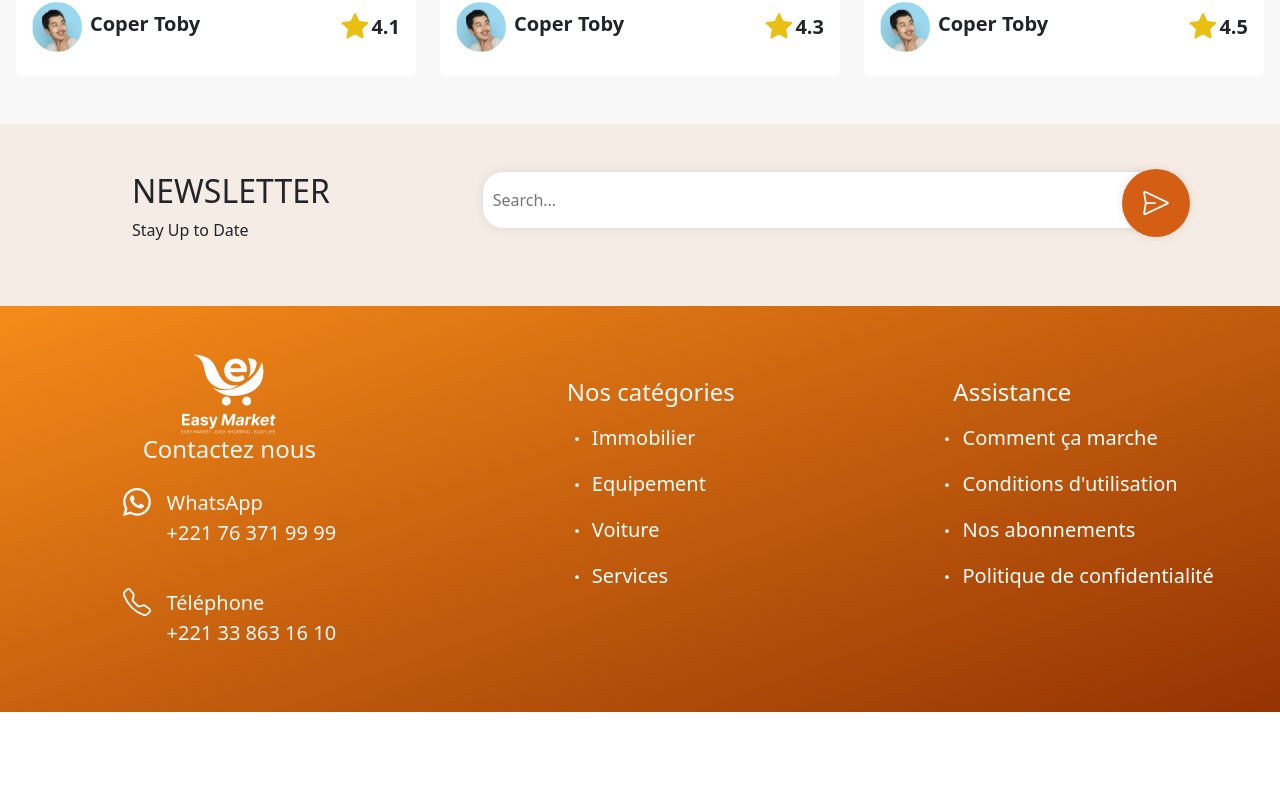
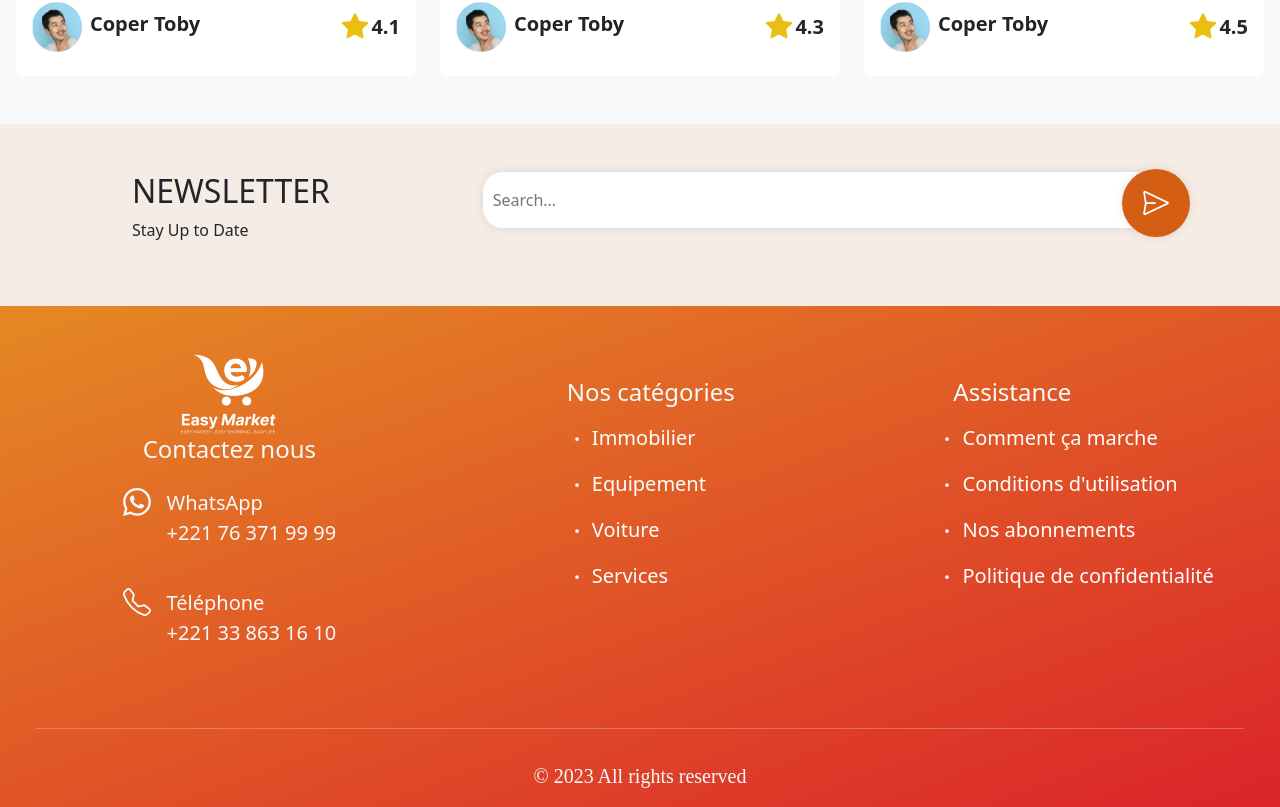
Before and after one commit to founaghe1/easy-market, a React (Create React App) app: page / in a window 1280 px wide. Shown: the part 2718-3525 px from the top of the page. Before the commit the page ends 3430 px from the top, so only its background shows below. Built offline with nearby package versions, Linux system fonts and the light colour scheme.

Commit message:
copyFooter

```diff
--- a/src/Components/Dashdoard/Footer/Footer.jsx
+++ b/src/Components/Dashdoard/Footer/Footer.jsx
@@ -46,6 +46,10 @@ const Footer = () => {
                     </div>
                 </div>
             </div>
+            <div className='row'>
+                <p className='px-5 text-light'><hr /></p>
+                <p className='text-center copy text-light'>© 2023 All rights reserved</p>
+            </div>
         </div>
     </div>
   )
--- a/src/Components/Dashdoard/Footer/footer.css
+++ b/src/Components/Dashdoard/Footer/footer.css
@@ -1,5 +1,5 @@
 .footer{
-    background: linear-gradient(160deg, rgb(245, 139, 25), rgb(148, 51, 3));
+    background: linear-gradient(160deg, rgba(229, 137, 36, 1), rgba(219, 36, 42, 1));
 }
 
 .ul{
@@ -9,3 +9,8 @@
     text-decoration: none;
     color: rgb(255, 255, 255);
 }
+
+.copy{
+    font-family: Work Sans;
+    font-size: 20px;
+}
```
